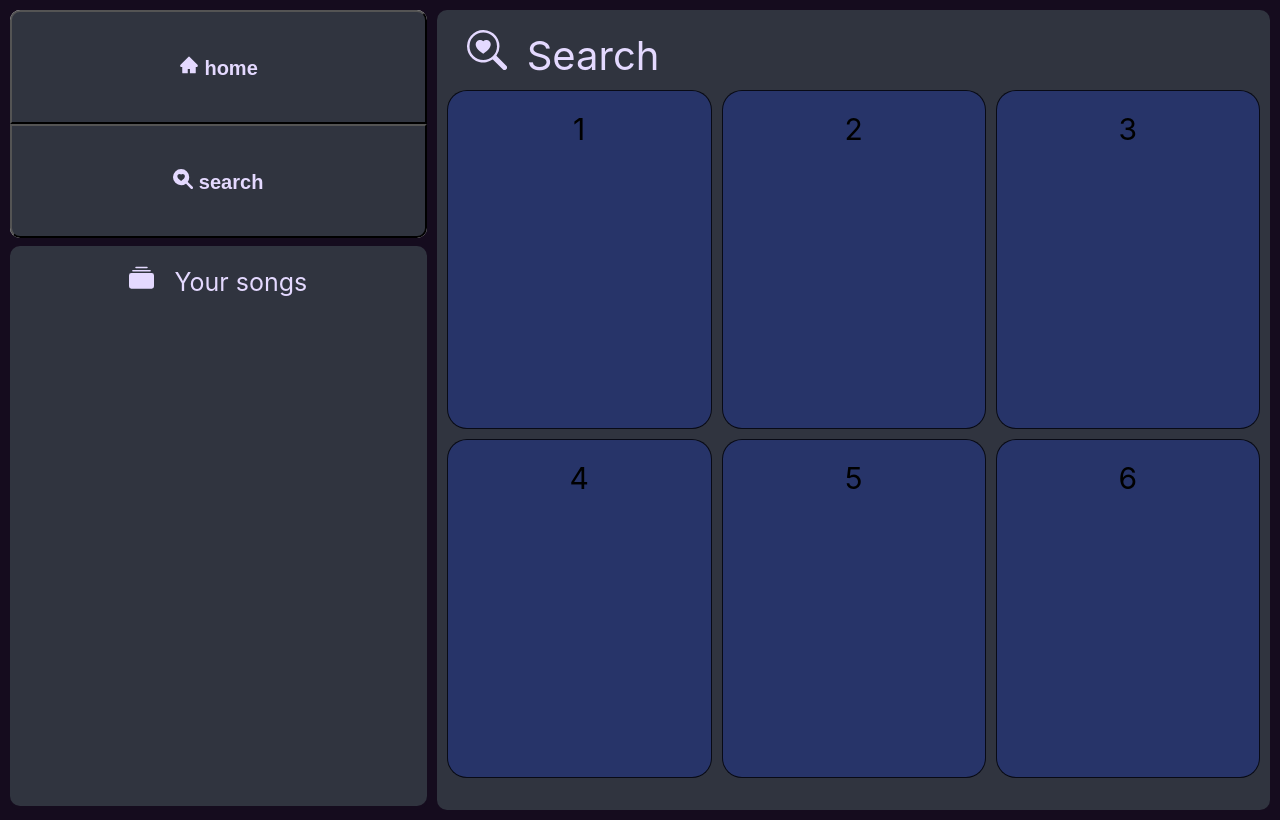
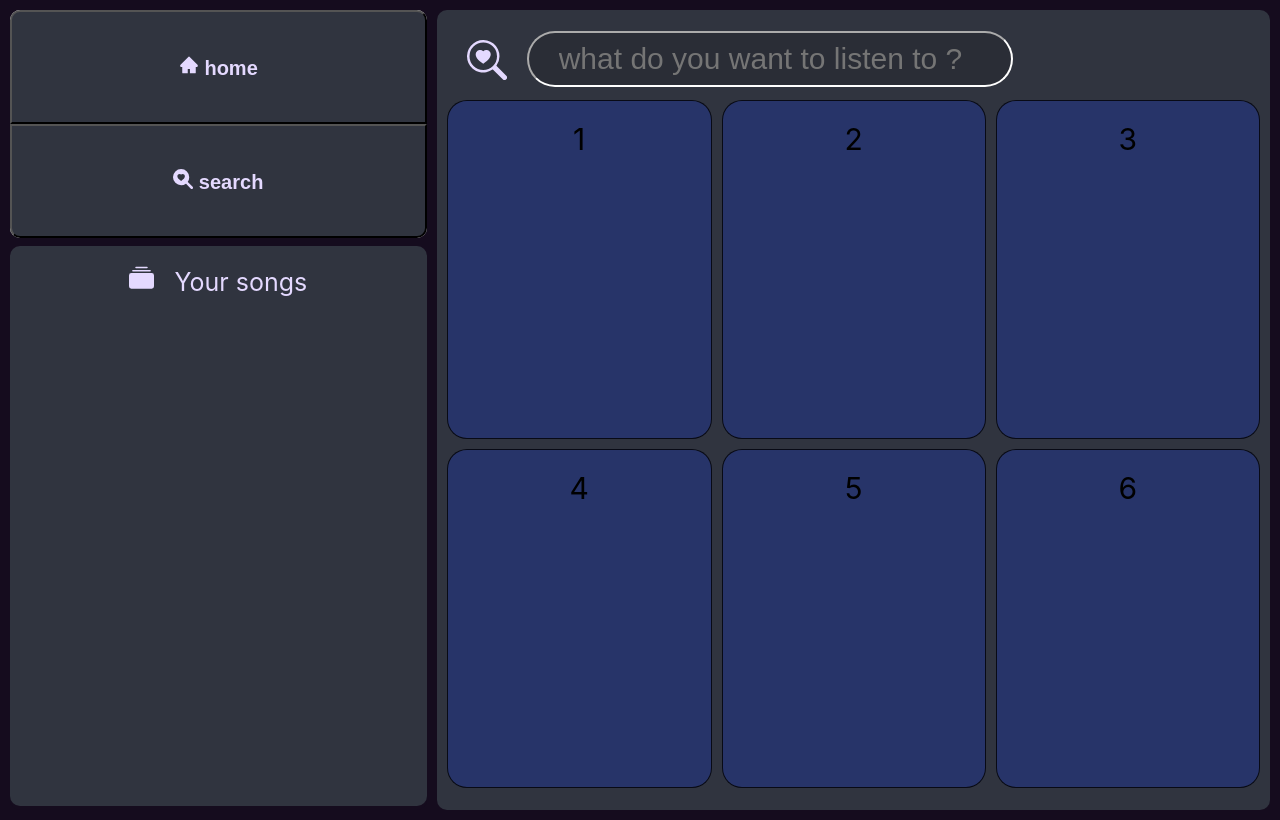
Before and after one commit to kannipittiger/client, a React (Create React App) app: page /search in a window 1280 px wide. Built offline with nearby package versions, Linux system fonts and the light colour scheme.

Commit message:
search input

```diff
--- a/src/MainApp/Mainstyle/HomeStyle.css
+++ b/src/MainApp/Mainstyle/HomeStyle.css
@@ -71,6 +71,8 @@
     text-align: left;
     padding-top: 20px;
     margin-left: 30px;
+    display: flex;
+    flex-direction: row;
 }
 
 .grid-container {
@@ -90,3 +92,19 @@
     text-align: center;
     border-radius: 20px;
 }
+
+.searchinput{
+    border-radius: 50px;
+    width: 450px;
+    height: 50px;
+    background-color: #2a2d36;
+    border-color: white;
+    color:white;
+    padding-left: 30px;
+    font-size: 30px;
+
+}
+
+.searchinput::placeholder{
+    padding-left: 0px;
+}
--- a/src/MainApp/pagesHome/Search.js
+++ b/src/MainApp/pagesHome/Search.js
@@ -9,7 +9,19 @@ const Search = () => {
             <Leftbox/>
             <div className='rightbox'>
 
-                <div className='textrp'><BsSearchHeart size={40}style={{paddingRight:20}}/>Search</div>
+                <div className='textrp'>
+                    <div style={{paddingTop:10}}>
+                        <BsSearchHeart size={40}style={{paddingRight:20,paddingTop:0}}/>
+                    </div>
+                    <div>
+                    <input className='searchinput'
+                            placeholder='what do you want to listen to ?'
+
+                    >
+                    </input>
+                    </div>
+
+                </div>
 
                 <div className='grid-container'>
                     <div className='grid-item'>1</div>
```
